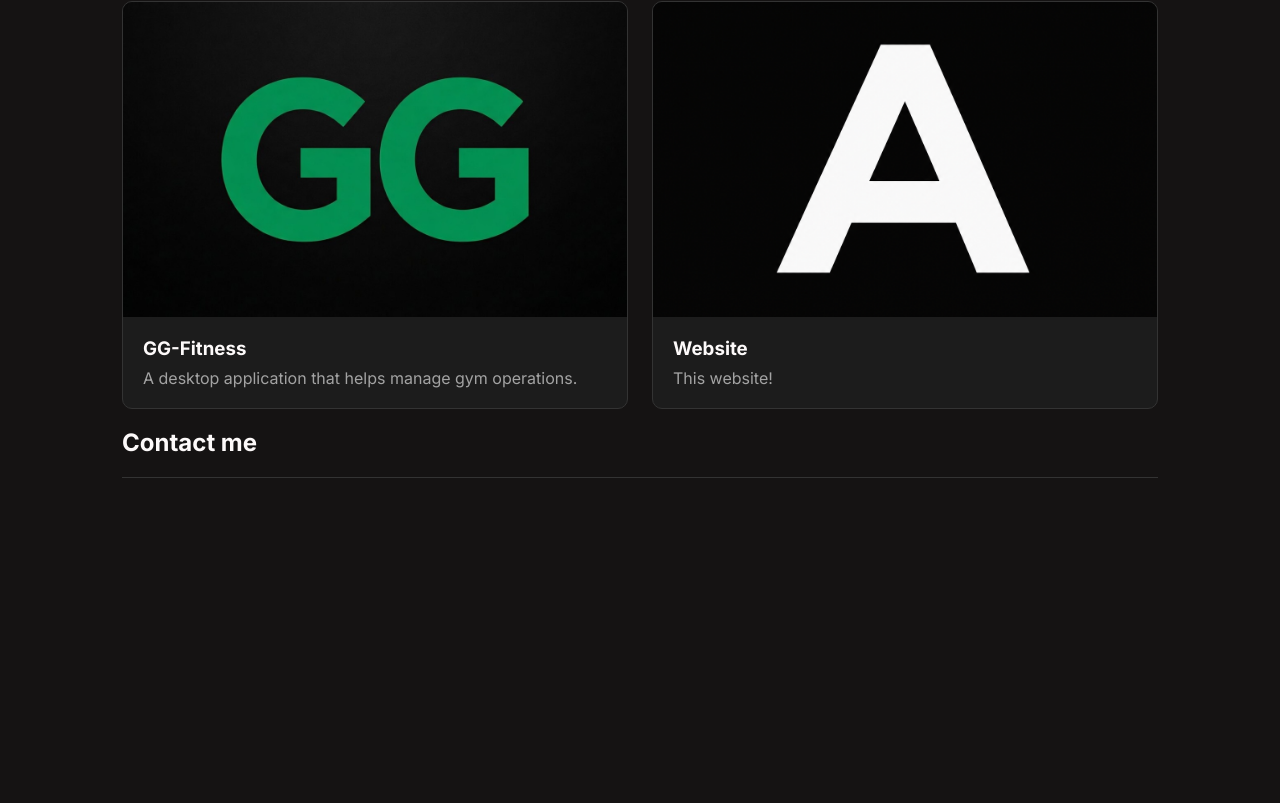
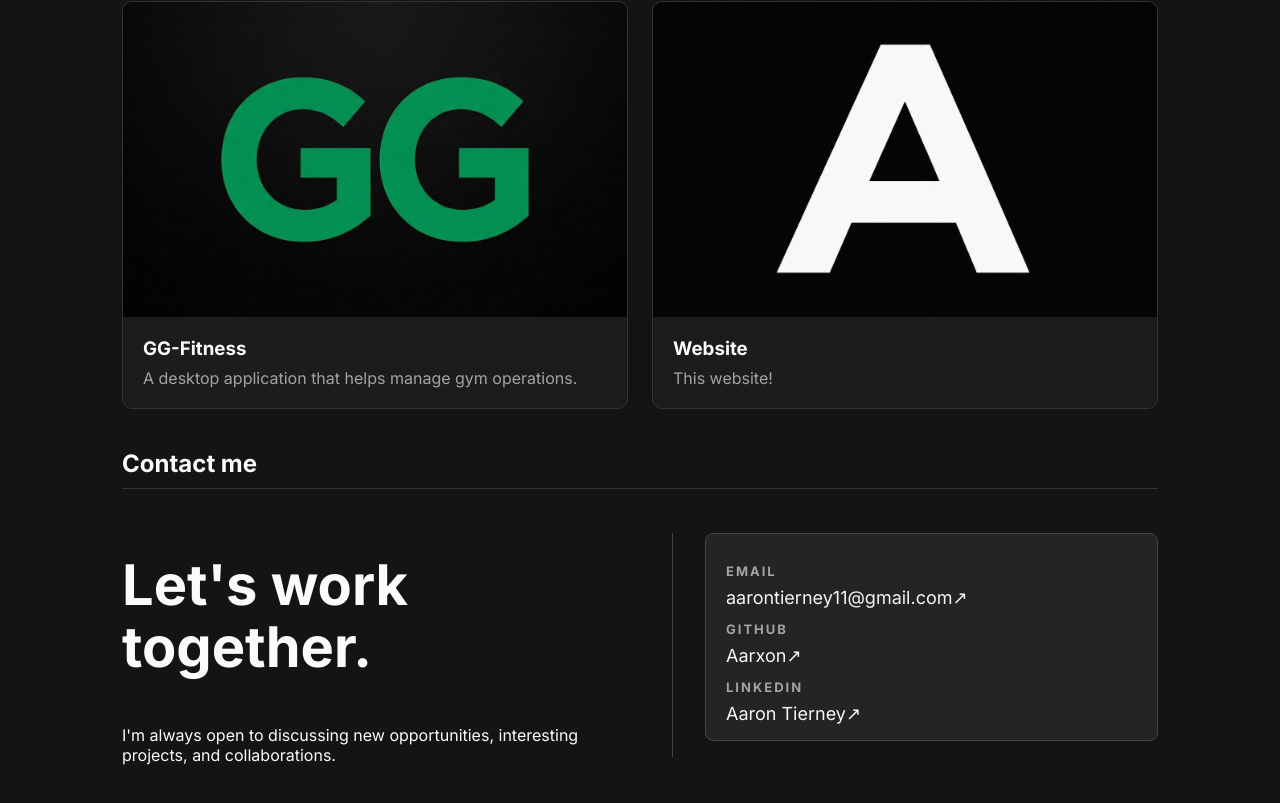
Before and after one commit to Aarxon/Portfolio, a React (Vite) app: page / in a window 1280 px wide. Shown: the part 537-1340 px from the top of the page. Before the commit the page ends 1115 px from the top, so only its background shows below. Built offline with nearby package versions, Linux system fonts and the light colour scheme.

Commit message:
about me update

```diff
--- a/src/App.css
+++ b/src/App.css
@@ -55,11 +55,71 @@ h1
   padding-bottom: 10px;
 }
 
+/* Contact style */
+
+.contact-grid
+{
+  display: grid;
+  grid-template-columns: 1fr 1fr;
+  gap: 64px;
+  align-items: center;
+}
+
+#contact > h2
+{
+  border-bottom: 1px solid #333;
+  padding-bottom: 10px;
+}
+
 #contact
 {
-  margin-top: 10px;
-  border-bottom: 1px solid #333;
+  margin-top: 40px;
 }
+
+.contact-left h2
+{
+  font-size: 56px;
+  line-height: 1.1;
+  max-width: 400px;
+}
+
+.contact-right
+{
+  border-left: 1px solid #444;
+  padding-left: 32px;
+}
+
+.contact-item
+{
+  background-color: #242424;
+  border: 1px solid #444;
+  border-radius: 8px;
+  padding: 16px 20px;
+  margin-bottom: 16px;
+}
+
+.contact-item h3
+{
+  font-size: 13px;
+  text-transform: uppercase;
+  color: #a3a3a3;
+  letter-spacing: 2px;
+  margin-bottom: 8px;
+}
+
+.contact-item a
+{
+  color: #f5f5f5;
+  text-decoration: none;
+  font-size: 18px;
+}
+
+.contact-item a:hover
+{
+  color: #a3a3a3;
+}
+
+/* Contact style */
 
 /* Project Card Styling */
 
--- a/src/App.tsx
+++ b/src/App.tsx
@@ -59,9 +59,35 @@ function App()
         </div>
         </section>
 
-        <section id = "contact">
-        <h2>Contact me</h2>
-        </section>
+      <section id="contact">
+          <h2>Contact me</h2>
+      <div className="contact-grid">
+          <div className="contact-left">
+          <h2>Let's work together.</h2>
+          <p>
+            I'm always open to discussing new opportunities,
+            interesting projects, and collaborations.
+         </p>
+      </div>
+
+        <div className="contact-right">
+          <div className="contact-item">
+            <h3>Email</h3>
+              <a href="mailto:aarontierney11@gmail.com">
+                 aarontierney11@gmail.com↗
+              </a>
+            <h3>GitHub</h3>
+              <a href="https://github.com/Aarxon">
+                 Aarxon↗
+              </a>
+            <h3>LinkedIn</h3>
+            <a href="https://www.linkedin.com/in/aaron-tierneydev/n">
+                 Aaron Tierney↗
+              </a>
+          </div>
+        </div>
+        </div>
+      </section>
 
 
       </main>
```
